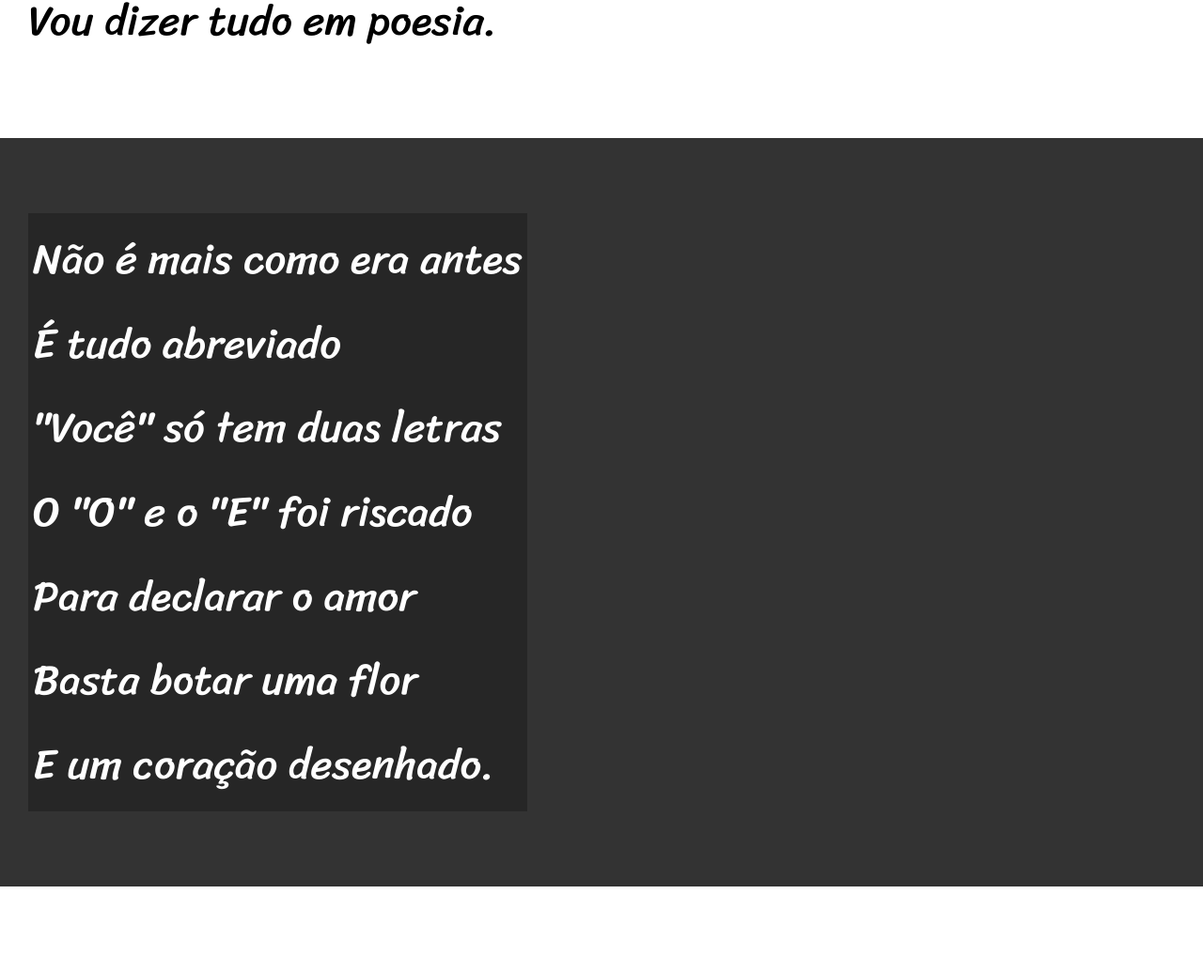
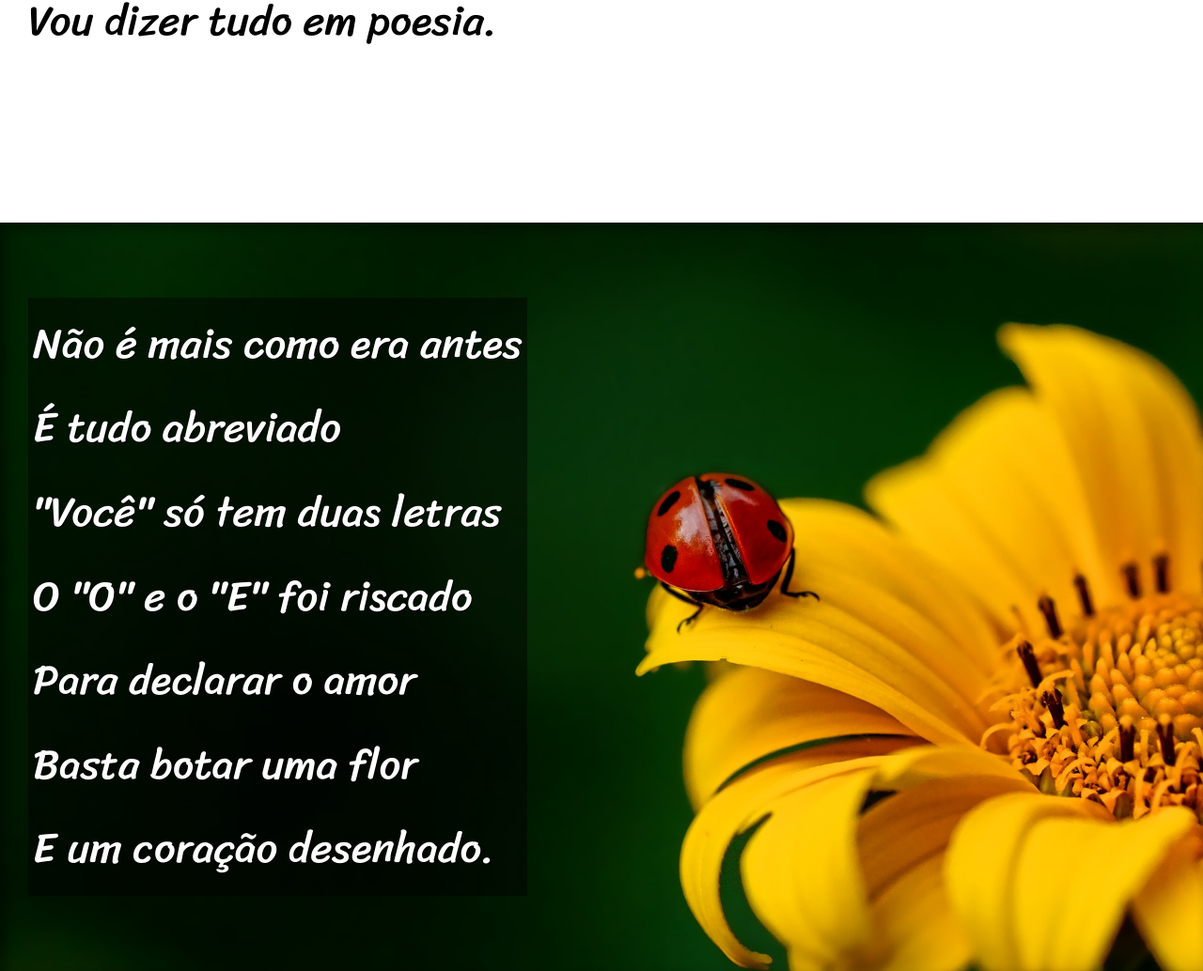
Before and after one commit to ezzfranco/html-css, a plain HTML site: page desafios/d012/index.html in a window 1280 px wide. Shown: the part 900-1934 px from the top of the page at 94% size. Drawn offline with Linux system fonts and the light colour scheme.

Commit message:
Efeito parallax
aula 6 - cap20
20/09/24

```diff
--- a/desafios/d012/estilo/style.css
+++ b/desafios/d012/estilo/style.css
@@ -25,7 +25,7 @@ header{
     text-align: center;
 }
 
-header h1{
+header > h1{
     padding-top: 50px;
     /*text-transform: uppercase;       PARA DEIXAR LETRA MAIÚSCULA*/
     font-variant: small-caps;
@@ -33,7 +33,7 @@ header h1{
     font-size: 10vw;
 }
 
-header p{
+header > p{
     padding-bottom: 50px;
 }
 
@@ -56,6 +56,10 @@ section{
     font-size: 3.5vw;
 }
 
+section > p{
+    padding-bottom: 2em;
+}
+
 section.normal{
     background-color: white;
     color: black;
@@ -64,12 +68,26 @@ section.normal{
 section.imagem{
     background-color: rgb(51, 51, 51);
     color: white;
+    box-shadow: inset 6px 6px 13px 0px rgba(0, 0, 0, 0.445);
+    background-size: cover;
+    background-attachment: fixed;
 }
 
-section.imagem p{
-    background-color: rgba(0, 0, 0, 0.253);
+section.imagem > p{
+    background-color: rgba(0, 0, 0, 0.459);
     display: inline-block;
     padding: 5px;
+    text-shadow: 1px 1px 0px black
+}
+
+section#img01{
+    background-image: url(../imagens/background001.jpg);
+    background-position: right center;
+}
+
+
+section#img02{
+    background-image: url(../imagens/background002.jpg);
 }
 
 footer{
--- a/desafios/d012/index.html
+++ b/desafios/d012/index.html
@@ -26,7 +26,7 @@
 
 
 
-    <section class="imagem">
+    <section class="imagem" id="img01">
         <p>
             Não é mais como era antes <br>
             É tudo abreviado <br>
@@ -64,7 +64,7 @@
 
 
 
-    <section class="imagem">
+    <section class="imagem" id="img02">
         <p>
             Tenho saudade das cartas <br>
             Escritas com a própria mão <br>
```
